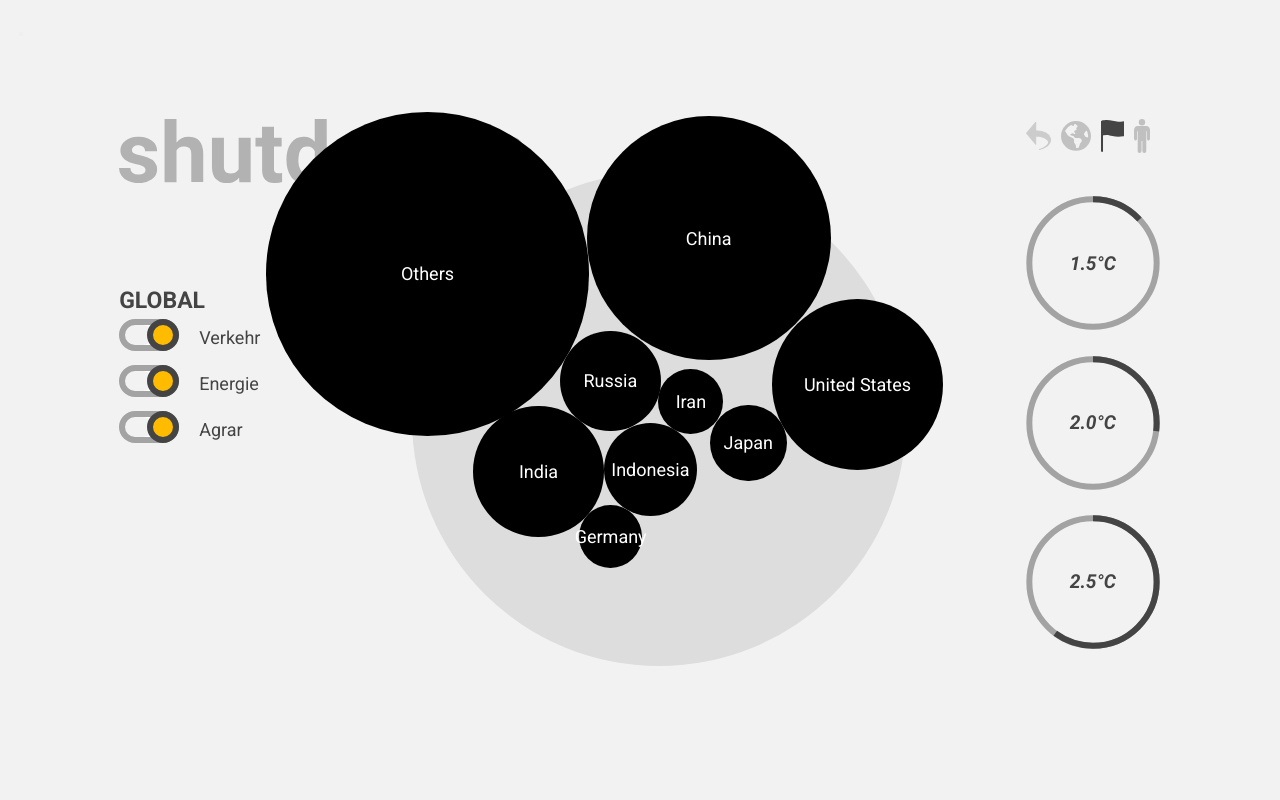
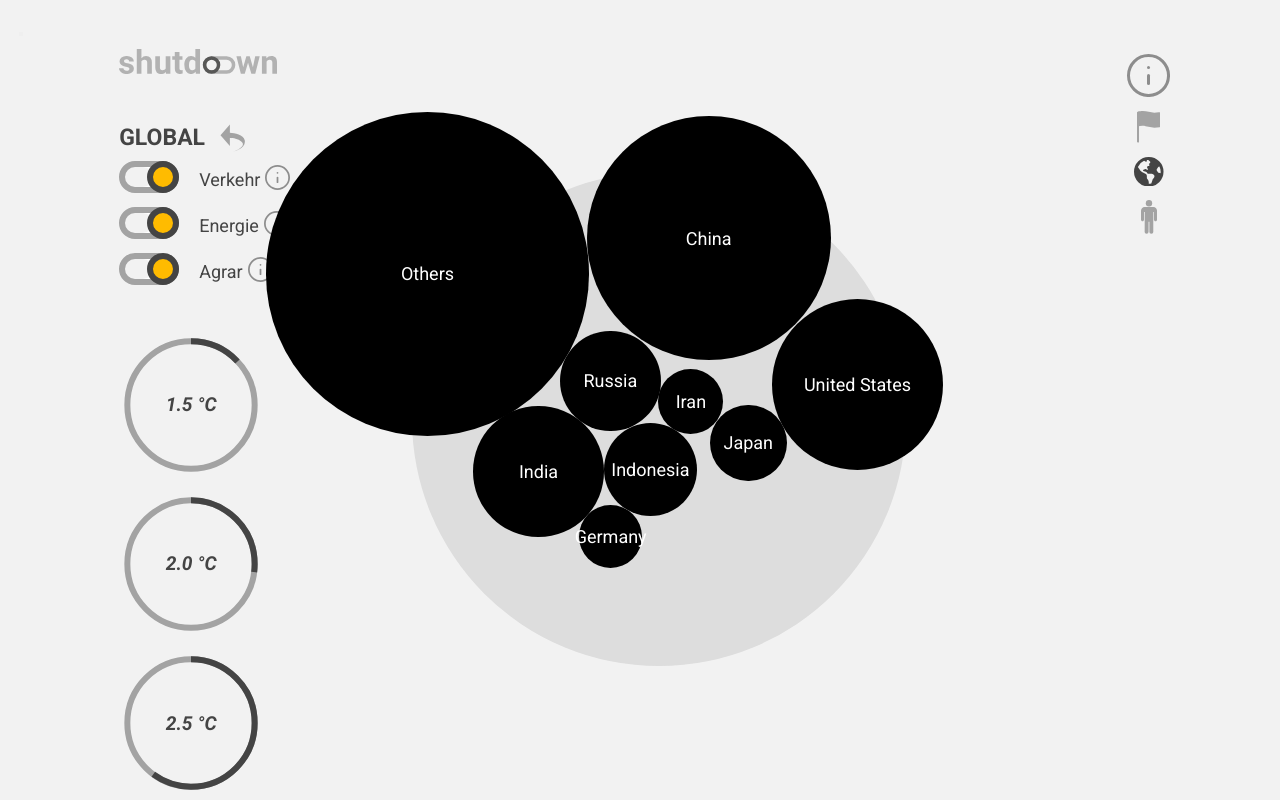
Before and after one commit to flogesell/shutdown, a Vue app in the folder frontend/: page / in a window 1280 px wide. Shown: the top 800 px of the page. Built offline with nearby package versions, Linux system fonts and the light colour scheme.

Commit message:
home_screen

```diff
--- /dev/null
+++ b/frontend/src/components/icons/informationIcon.vue
@@ -0,0 +1,34 @@
+<template>
+    <div :class="[ activated ? 'activated' : 'inactive' ]" >
+        <svg xmlns="http://www.w3.org/2000/svg" :width="[ small ? '25' : '43.028']" :height="[ small ? '25' : '43.028']" viewBox="0 0 43.028 43.028">
+            <g id="Icon_feather-info" data-name="Icon feather-info" transform="translate(1.5 1.5)">
+                <path id="Pfad_45" data-name="Pfad 45" d="M43.028,23.014A20.014,20.014,0,1,1,23.014,3,20.014,20.014,0,0,1,43.028,23.014Z" transform="translate(-3 -3)" fill="none" stroke="#8d8d8d" stroke-linecap="round" stroke-linejoin="round" stroke-width="3"/>
+                <path id="Pfad_46" data-name="Pfad 46" d="M18,26.006V18" transform="translate(2.014 2.015)" fill="none" stroke="#8d8d8d" stroke-linecap="round" stroke-linejoin="round" stroke-width="3"/>
+                <path id="Pfad_47" data-name="Pfad 47" d="M18,12h0" transform="translate(2.014 0.009)" fill="none" stroke="#8d8d8d" stroke-linecap="round" stroke-linejoin="round" stroke-width="3"/>
+            </g>
+        </svg>
+    </div>
+</template>
+
+<script>
+export default {
+    name: 'flagIcon',
+    props: {
+        activated: Boolean,
+        small: Boolean,
+    },
+    methods: {
+    }
+}
+</script>
+
+<style scoped lang="scss">
+@import '@/assets/styles/_config.scss';
+
+.inactive>svg>path {
+    fill: $secondary;
+}
+.activated>svg>path {
+    fill: $primary;
+}
+</style>
--- a/frontend/src/components/probabilityBox.vue
+++ b/frontend/src/components/probabilityBox.vue
@@ -4,8 +4,7 @@
             <path id="circle" d="M18 2.0845 a 15.9155 15.9155 0 0 1 0 31.831 a 15.9155 15.9155 0 0 1 0 -31.831" fill="none" stroke-width="1.5" />
             <path id="arc" d="M18 2.0845 a 15.9155 15.9155 0 0 1 0 31.831 a 15.9155 15.9155 0 0 1 0 -31.831" fill="none" stroke-width="1.5" :style="{ 'stroke-dasharray': percentage + ', 100' }" />
         </svg>
-
-        <h3 class="probability" :id="'number' + deg">{{ deg }}°C</h3>
+        <h3 class="probability" :id="'number' + deg">{{ deg }} {{ deg=='FAILED' ? '' : '°C' }}</h3>
     </div>
 </template>
 
@@ -25,7 +24,11 @@
         displayDeg() {
            let nbr = document.getElementById('number' + this.deg);
            let deg = this.$props.deg;
-           nbr.innerHTML = deg + "°C";
+           if(deg == "FAILED") {
+                nbr.innerHTML = deg;
+           } else {
+                nbr.innerHTML = deg + "°C";
+           }
         }
     }
 }
--- a/frontend/src/views/Home.vue
+++ b/frontend/src/views/Home.vue
@@ -2,28 +2,33 @@
 <template>
   <div class="home">
     <div class="flex-container" id="container-left">
-      <img class="logo" src="@/assets/logo/logo_positive.svg" alt="logo positive">
-      <h2>GLOBAL</h2>
+      <img id="logo" src="@/assets/logo/logo_positive.svg" alt="logo positive">
+      <div id="sectors-lable-container">
+        <h2 class="flexrow-1">GLOBAL</h2>
+        <ArrowIcon class="flexrow-1" />
+      </div>
       <div id="sectors-container">
-        <div class="sector-switch"><checkbox/><p>Verkehr</p></div>
-        <div class="sector-switch"><checkbox/><p>Energie</p></div>
-        <div class="sector-switch"><checkbox/><p>Agrar</p></div>
+        <div class="sector-switch"><checkbox/><p>Verkehr</p><InformationIcon class="sector-info" :activated=false :small=true /></div>
+        <div class="sector-switch"><checkbox/><p>Energie</p><InformationIcon class="sector-info" :activated=false :small=true /></div>
+        <div class="sector-switch"><checkbox/><p>Agrar</p><InformationIcon class="sector-info" :activated=false :small=true /></div>
       </div>
+      <div id="probability-container">
+        <ProbabilityBox percentage="13" deg="1.5" class="probBox" />
+        <ProbabilityBox percentage="27" deg="2.0" class="probBox" />
+        <ProbabilityBox percentage="60" deg="2.5" class="probBox" />
+        <ProbabilityBox percentage="40" deg="FAILED" class="probBox" />
+      </div>
+      <Button :text='"Show Effects"'/>
     </div>
 
       <Diagramm class="diagramm" />
 
     <div class="flex-container" id="container-right">
       <div id="icon-container">
-        <img :src="publicPath + 'img/icons/Vereinigungsmenge 8.svg'" alt="" />
-        <img :src="publicPath + 'img/icons/Icon_awesome-globe-americas.svg'" alt="" />
-        <img :src="publicPath + 'img/icons/Icon_ionic-ios-flag.svg'" alt="" />
-        <img :src="publicPath + 'img/icons/Icon_ionic-ios-man.svg'" alt="" />
-      </div>
-      <div id="probability-container">
-        <ProbabilityBox percentage="13" deg="1.5" class="probBox" />
-        <ProbabilityBox percentage="27" deg="2.0" class="probBox" />
-        <ProbabilityBox percentage="60" deg="2.5" class="probBox" />
+        <InformationIcon class="icon" :activated=false :small=false />
+        <FlagIcon class="icon" :activated=false />
+        <GlobeIcon class="icon" :activated=true />
+        <PersonIcon class="icon" :activated=false />
       </div>
     </div>
   </div>
@@ -32,15 +37,29 @@
 
 <script>
 import checkbox from '@/components/buttons/Switch.vue'
+import Button from '@/components/buttons/Button.vue'
+
 import ProbabilityBox from '@/components/probabilityBox.vue'
 import Diagramm from '@/components/diagramm/Diagramm.vue'
+
+import ArrowIcon from '@/components/icons/arrowIcon.vue'
+import FlagIcon from '@/components/icons/flagIcon.vue'
+import GlobeIcon from '@/components/icons/globeIcon.vue'
+import InformationIcon from '@/components/icons/informationIcon.vue'
+import PersonIcon from '@/components/icons/personIcon.vue'
 
 export default {
   name: 'Home',
   components: {
     checkbox,
+    Button,
     ProbabilityBox,
-    Diagramm
+    Diagramm,
+    ArrowIcon,
+    FlagIcon,
+    GlobeIcon,
+    InformationIcon,
+    PersonIcon,
   },
   data() {
     return {
@@ -61,23 +80,43 @@
   height: 100vh;
 }
 #container-left {
-  padding: 100px;
+  padding: 30px 0 30px 100px;
   text-align: left;
-  .logo {
-    margin-bottom: 100px;
+  display: flex;
+  flex-wrap: wrap;
+  width: 25%;
+  #logo {
+    margin-bottom: 50px;
+    width: 75%;
+  }
+  .flexrow-1 {
+    position: relative;
+    flex: 40%;
   }
 }
 #container-right {
-  padding: 100px;
+  padding: 30px 100px 30px 0;
+  width: 10%;
 }
 #container-center {
   width: 60%;
 }
 /* Left Container */
+#sectors-lable-container {
+  display: flex;
+  .flexrow-1 {
+    margin-right: 15px;
+  }
+}
 #sectors-container {
   width: 100%;
   display: flex;
   flex-wrap: wrap;
+  .sector-info {
+    position: inherit;
+    margin-left: 5px;
+    width: 10%;
+  }
 }
 .sector-switch {
   display: flex;
@@ -87,22 +126,24 @@
     margin-left: 20px;
   }
 }
+#probability-container {
+  display: flex;
+  flex-wrap: wrap;
+  align-items: flex-start;
+  text-align: center;
+  width: 100%;
+  gap: 1.2em;
+  margin: 2.4em 0;
+}
 /* Center Container */
 /* Right Container */
 #icon-container {
   width: 100%;
   display: flex;
-  img {
-    margin: 0 5px;
+  flex-direction: column;
+  align-items: center;
+  .icon {
+    margin: 5px 0;
   }
 }
-#probability-container {
-  display: flex;
-  flex-direction: column;
-  justify-content: flex-start;
-  align-items: flex-start;
-  text-align: center;
-  gap: 1.2em;
-  margin: 2.4em 0;
-}
 </style>
```
